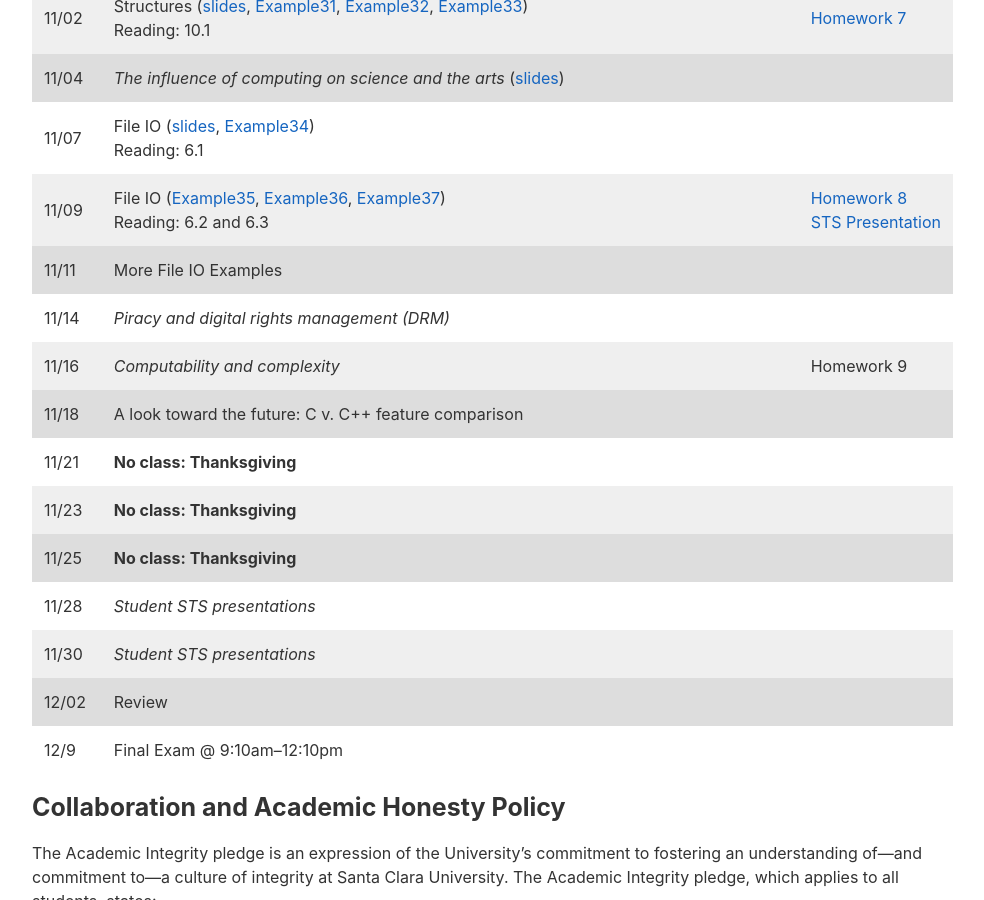
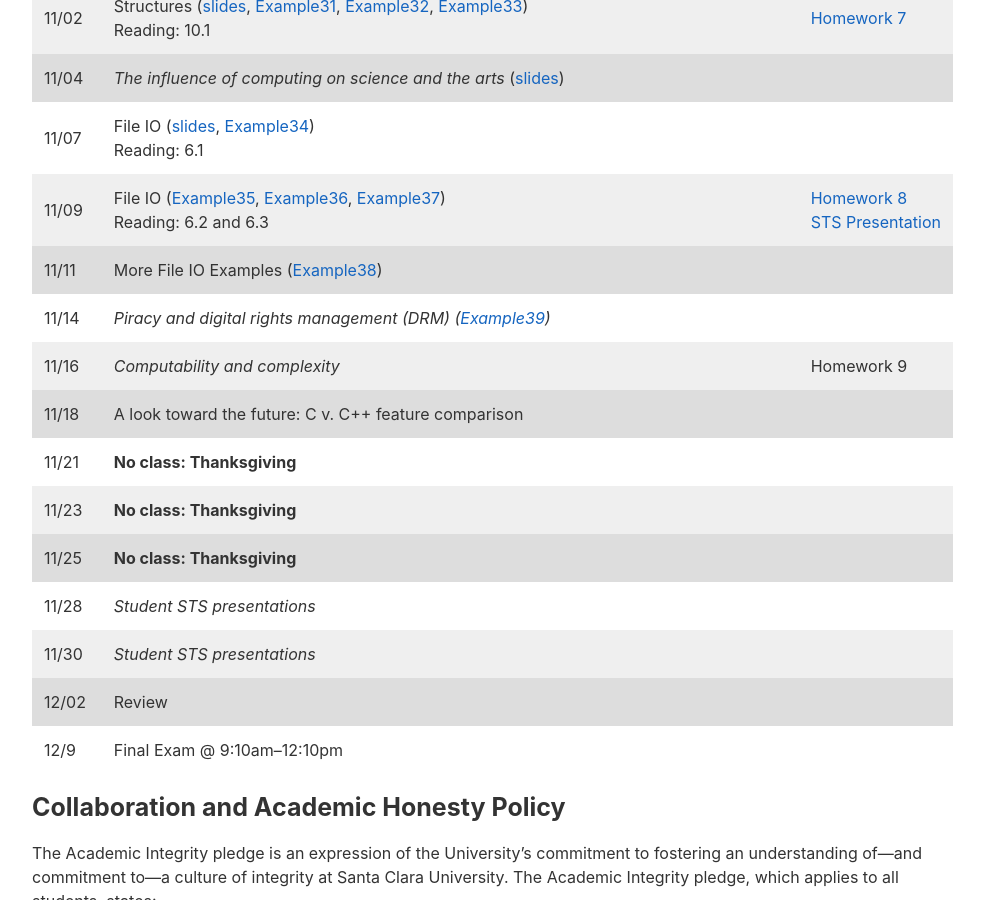
Before and after one commit to jacksonjw12/mbannister.github.io, a Jekyll site: the page built from _teaching/10-f16/index.md, in a window 1280 px wide and 900 px high, scrolled down 4597 px. Shown: the whole window, without its empty margins (152-1136 px from the left). Built offline with Jekyll 4.4.1, drawn with Linux system fonts in a browser that asks for light colours.

Commit message:
Link in example

```diff
--- a/_teaching/10-f16/index.md
+++ b/_teaching/10-f16/index.md
@@ -135,8 +135,8 @@ All exams will be closed-note, closed-book, closed-computer, closed-calculator a
 11/04 | _The influence of computing on science and the arts_ ([slides](Slides/Lecture19.pdf)) | <!-- Last day to drop with W -->
 11/07 | File IO ([slides](Slides/Lecture20.pdf), [Example34](//github.com/mbannister/mbannister.github.io/tree/master/_teaching/10-f16/Code/Example34))<br/>Reading: 6.1 | <!-- Week 8; Lab: Structures -->
 11/09 | File IO ([Example35](//github.com/mbannister/mbannister.github.io/tree/master/_teaching/10-f16/Code/Example35), [Example36](//github.com/mbannister/mbannister.github.io/tree/master/_teaching/10-f16/Code/Example36), [Example37](//github.com/mbannister/mbannister.github.io/tree/master/_teaching/10-f16/Code/Example37))<br/>Reading: 6.2 and 6.3 | [Homework 8](Homework/Homework08.html)<br/>[STS Presentation](Homework/STS.html)
-11/11 | <!--_Piracy and digital rights management (DRM)_--> More File IO Examples |
-11/14 | _Piracy and digital rights management (DRM)_<!--_Crowdsourcing and collective intelligence_--> | <!-- Week 9; Lab: File IO -->
+11/11 | <!--_Piracy and digital rights management (DRM)_--> More File IO Examples ([Example38](//github.com/mbannister/mbannister.github.io/tree/master/_teaching/10-f16/Code/Example38)) |
+11/14 | _Piracy and digital rights management (DRM) ([Example39](//github.com/mbannister/mbannister.github.io/tree/master/_teaching/10-f16/Code/Example39))_<!--_Crowdsourcing and collective intelligence_--> | <!-- Week 9; Lab: File IO -->
 11/16 | _Computability and complexity_ | Homework 9
 11/18 | A look toward the future: C v. C++ feature comparison |
 11/21 | __No class: Thanksgiving__ | <!-- Week Thanksgiving  -->
```
